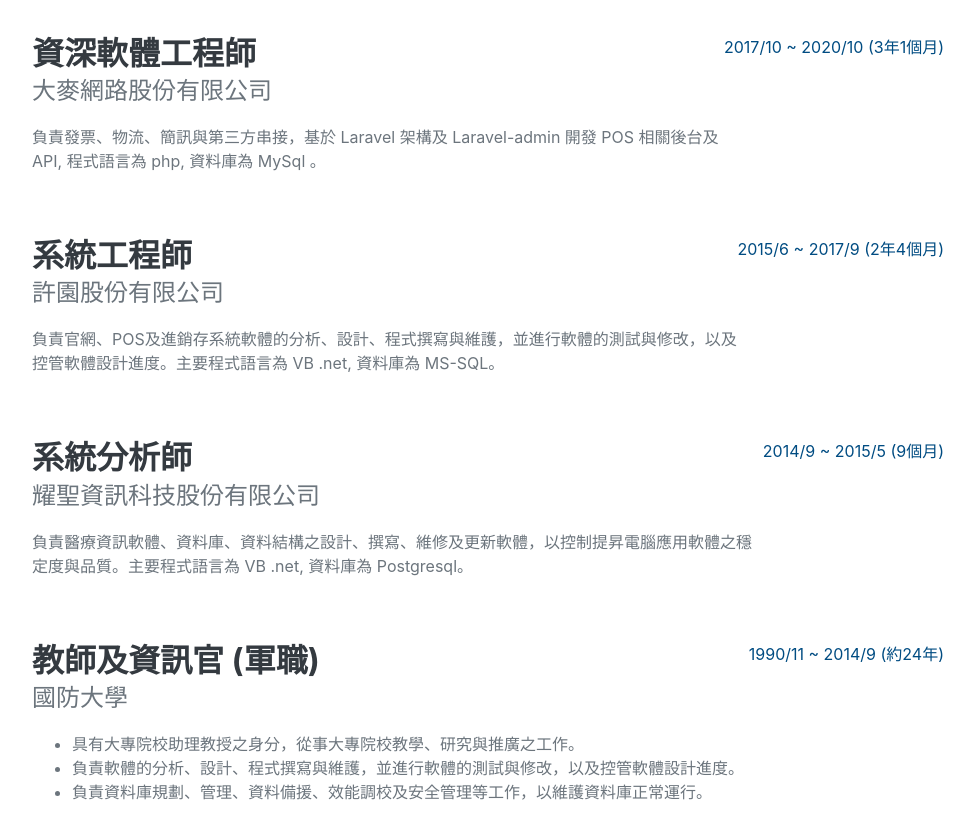
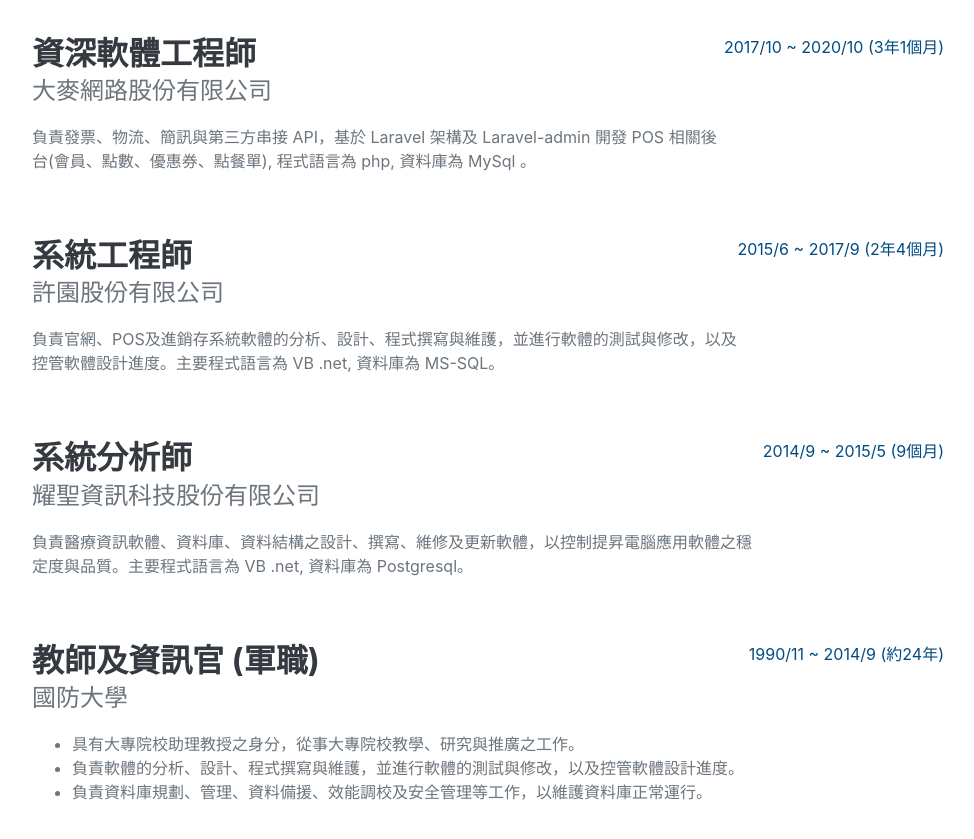
Before and after one commit to RyanYuTw/resume.github.io, a plain HTML site: page index.html in a window 1280 px wide. Shown: the part 1140-1979 px from the top of the page, without its empty margins (288-1262 px from the left). Drawn offline with nearby package versions, Linux system fonts and the light colour scheme; a web font is replaced by a local one.

Commit message:
resume updating

```diff
--- a/index.html
+++ b/index.html
@@ -92,7 +92,7 @@
                         <div class="flex-grow-1">
                             <h3 class="mb-0">資深軟體工程師</h3>
                             <div class="subheading mb-3">大麥網路股份有限公司</div>
-                            <p>負責發票、物流、簡訊與第三方串接，基於 Laravel 架構及 Laravel-admin 開發 POS 相關後台及 API, 程式語言為 php, 資料庫為 MySql 。</p>
+                            <p>負責發票、物流、簡訊與第三方串接 API，基於 Laravel 架構及 Laravel-admin 開發 POS 相關後台(會員、點數、優惠券、點餐單), 程式語言為 php, 資料庫為 MySql 。</p>
                         </div>
                         <div class="flex-shrink-0"><span class="text-primary">2017/10 ~ 2020/10 (3年1個月)</span></div>
                     </div>
```
